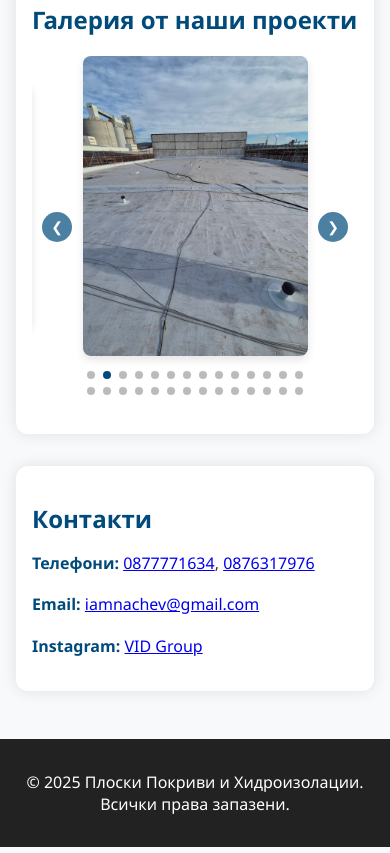
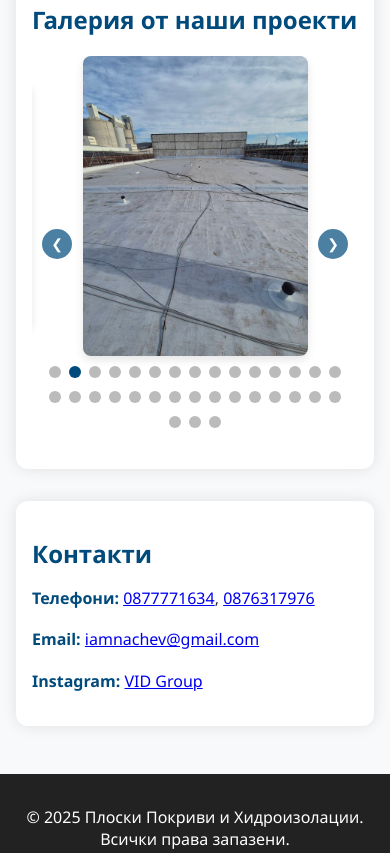
Before and after one commit to Ferhaps/waterproofing-services, a plain HTML site: page index.html in a window 390 px wide. Shown: the part 2456-3309 px from the top of the page. Drawn offline with Linux system fonts and the light colour scheme.

Commit message:
chages carousel indicator points per row

```diff
--- a/scripts/carousel.js
+++ b/scripts/carousel.js
@@ -1,5 +1,5 @@
 document.addEventListener('DOMContentLoaded', () => {
-  const totalImages = 28;
+  const totalImages = 33;
   const imagePath = '../assets/images/galleryImg';
 
   const carouselContainer = document.querySelector('.carousel-container');
@@ -8,21 +8,20 @@ document.addEventListener('DOMContentLoaded', () => {
   const nextButton = document.querySelector('.carousel-button.next');
 
   let currentSlide = 0;
-  const isMobile = window.innerWidth <= 950;
+  const MAX_INDICATORS_PER_ROW = 15;
 
   function createSlides() {
     // Clear any existing indicators
     indicatorsContainer.innerHTML = '';
 
-    if (isMobile) {
-      // Create two rows for mobile view
-      const row1 = document.createElement('div');
-      row1.className = 'indicator-row';
-      const row2 = document.createElement('div');
-      row2.className = 'indicator-row';
+    // Calculate how many rows we need
+    const totalRows = Math.ceil(totalImages / MAX_INDICATORS_PER_ROW);
 
-      indicatorsContainer.appendChild(row1);
-      indicatorsContainer.appendChild(row2);
+    // Create rows for indicators
+    for (let r = 0; r < totalRows; r++) {
+      const row = document.createElement('div');
+      row.className = 'indicator-row';
+      indicatorsContainer.appendChild(row);
     }
 
     for (let i = 1; i <= totalImages; i++) {
@@ -42,17 +41,10 @@ document.addEventListener('DOMContentLoaded', () => {
       indicator.dataset.index = i - 1;
       indicator.addEventListener('click', () => goToSlide(i - 1));
 
-      // Add to appropriate row on mobile or directly to container on desktop
-      if (isMobile) {
-        // First 14 indicators go to row 1, rest to row 2
-        if (i <= 14) {
-          indicatorsContainer.querySelector('.indicator-row:first-child').appendChild(indicator);
-        } else {
-          indicatorsContainer.querySelector('.indicator-row:last-child').appendChild(indicator);
-        }
-      } else {
-        indicatorsContainer.appendChild(indicator);
-      }
+      // Determine which row this indicator belongs to
+      const rowIndex = Math.floor((i - 1) / MAX_INDICATORS_PER_ROW);
+      const rows = document.querySelectorAll('.indicator-row');
+      rows[rowIndex].appendChild(indicator);
     }
 
     updateActiveIndicator();
--- a/styles.css
+++ b/styles.css
@@ -246,10 +246,10 @@ th {
 
 .carousel-indicators {
   display: flex;
-  justify-content: center;
+  flex-direction: column;
+  align-items: center;
   gap: 8px;
   margin-top: 10px;
-  flex-wrap: wrap;
 }
 
 .indicator {
@@ -338,22 +338,6 @@ address {
     font-size: 14px;
   }
 
-  .indicator {
-    width: 8px;
-    height: 8px;
-  }
-
-  .indicator-row {
-    margin-bottom: 3px;
-  }
-
-  .carousel-indicators {
-    flex-direction: column;
-    align-items: center;
-    margin-top: 15px;
-    gap: 5px;
-  }
-
   .nav-links {
     position: absolute;
     top: 70px;
```
